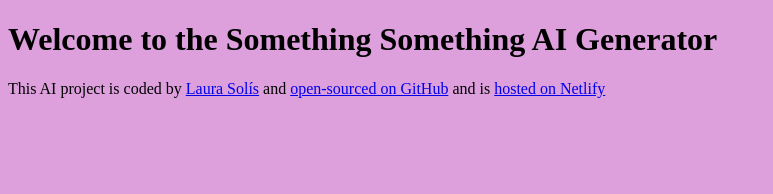
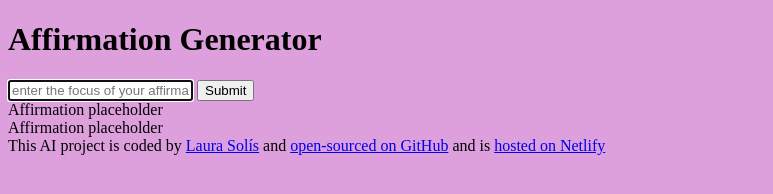
Before and after one commit to LalitaSoso/something-generator, a plain HTML site: page index.html in a window 1280 px wide. Shown: the whole page, without its empty margins (0-773 px from the left). Drawn offline with Linux system fonts and the light colour scheme.

Commit message:
added a basic HTML structure

```diff
--- a/index.html
+++ b/index.html
@@ -4,13 +4,39 @@
     <meta charset="UTF-8">
     <meta name="viewport" content="width=device-width, initial-scale=1.0">
     <link rel="stylesheet" href="src/style.css">
-    <title>Something Generator</title>
+    <title>Affirmation  Generator</title>
 </head>
 <body>
-    <h1>Welcome to the Something Something AI Generator</h1>
+  <header>  <h1>Affirmation Generator</h1>
+  </header>
 
-    <footer>This AI project is coded by <a href="https://github.com/LalitaSoso?tab=repositories" target="_blank">Laura Solís</a> and <a href="https://github.com/LalitaSoso/something-generator" target="_blank">open-sourced on GitHub</a> and is <a href="https://something-generator.netlify.app/" target="_blank">hosted on Netlify</a>
+  <main>
+    <form>
+        <input
+        type="text"
+        placeholder="enter the focus of your affirmation"
+        autofocus
+        required
+        autocomplete="off"/>
+        <input
+        type="submit"/>
+    </form>
+    <div>
+        Affirmation placeholder
+        <br/>
+        Affirmation placeholder
+    </div>
+  </main>
+
+    <footer>
+        This AI project is coded by
+        <a href="https://github.com/LalitaSoso?tab=repositories"
+        target="_blank">Laura Solís</a> and
+        <a href="https://github.com/LalitaSoso/something-generator" target="_blank">open-sourced on GitHub</a> and is
+        <a href="https://something-generator.netlify.app/"
+        target="_blank">hosted on Netlify</a>
     </footer>
+
     <script src="src/script.js"></script>
 </body>
 </html>
```
